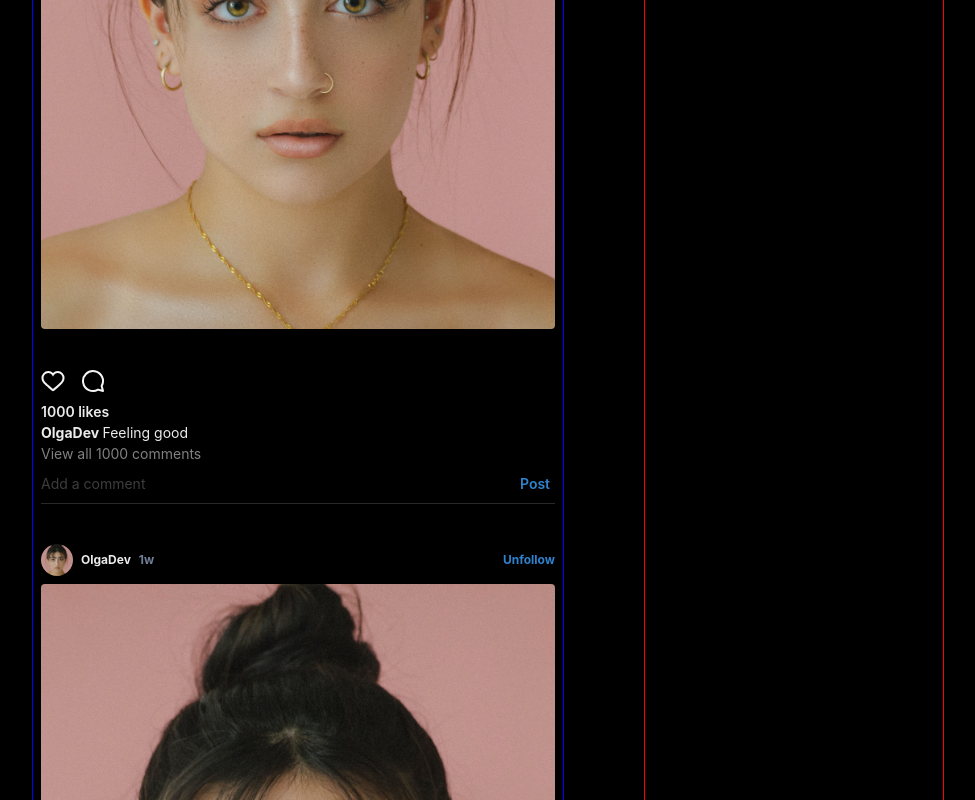
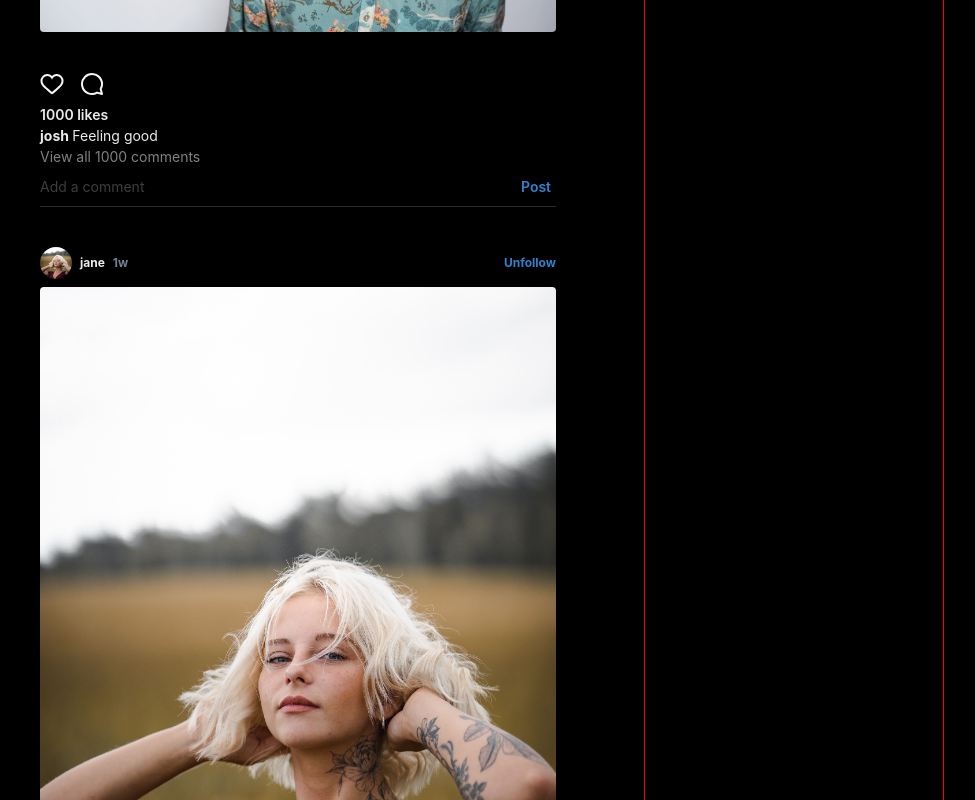
Before and after one commit to cvtqx/instaclone, a React (Vite) app: page / in a window 1280 px wide. Shown: the part 1340-2140 px from the top of the page, without its empty margins (232-1207 px from the left). Built offline with nearby package versions, Linux system fonts and the light colour scheme.

Commit message:
posts feed components design

```diff
--- a/src/components/FeedPosts/FeedPost.jsx
+++ b/src/components/FeedPosts/FeedPost.jsx
@@ -1,16 +1,16 @@
-import React from 'react'
 import PostHeader from './PostHeader'
 import { Box, Image } from '@chakra-ui/react'
 import PostFooter from './PostFooter'
 
-const FeedPost = () => {
+const FeedPost = ({ img, username, avatar }) => {
+
   return (
       <>
-          <PostHeader />
+          <PostHeader username={username} avatar={avatar} />
           <Box my={2} borderRadius={4} overflow={'hidden'}>
-              <Image src='/img1.png' alt='user profile pic'/>
+              <Image src={img} alt={username}/>
           </Box>
-          <PostFooter />
+          <PostFooter username={username}/>
           </>
   )
 }
--- a/src/components/FeedPosts/FeedPosts.jsx
+++ b/src/components/FeedPosts/FeedPosts.jsx
@@ -1,14 +1,40 @@
-import { Container } from '@chakra-ui/react'
-import React from 'react'
+import { Box, Container, Flex, Skeleton, SkeletonCircle, VStack } from '@chakra-ui/react'
+import {useState, useEffect} from 'react'
 import FeedPost from './FeedPost'
 
 const FeedPosts = () => {
+      const [isLoading, setIsLoading] = useState(true);
+
+    useEffect(() => {
+        setTimeout(() => {
+            setIsLoading(false)
+        }, 2000)
+    }, []);
+
   return (
       <Container maxW={"container.sm"} py={10} px={2}>
-          <FeedPost />
-          <FeedPost />
-          <FeedPost />
-          <FeedPost />
+          {isLoading && [0, 1, 2, 3].map((_, index) => (
+              <VStack key={index} gap={4} alignItems={'flex-start'} mb={10}>
+                  <Flex gap={2}>
+                      <SkeletonCircle size='10' />
+                      <VStack gap={2} alignItems={'flex-start'}>
+                          <Skeleton height='10px' w={'200px'} />
+                          <Skeleton height='10px' w={'200px'} />
+                      </VStack>
+                  </Flex>
+                  <Skeleton w={'full'}>
+                      <Box h={'500px'}>contents wrapped</Box>
+                  </Skeleton>
+              </VStack>
+          ))}
+          {!isLoading && (
+              <>
+                <FeedPost username='olgadev'img='/img1.png' avatar='/img1.png'/>
+                <FeedPost username='josh' img='/img2.png' avatar='/img2.png' />
+                <FeedPost username='jane' img='/img3.png' avatar='/img3.png' />
+                <FeedPost username='john' img='/img4.png' avatar='/img4.png' />
+              </>
+          )}
     </Container>
   )
 }
--- a/src/components/FeedPosts/PostFooter.jsx
+++ b/src/components/FeedPosts/PostFooter.jsx
@@ -1,8 +1,8 @@
 import { Box, Button, Flex, Input, InputGroup, InputRightElement, Text } from '@chakra-ui/react'
-import React, { useState } from 'react'
+import { useState } from 'react'
 import { NotificationsLogo, UnlikeLogo, CommentLogo } from '../../assets/constants'
 
-const PostFooter = () => {
+const PostFooter = ({username}) => {
     const [liked, setLiked] = useState(false);
     const [likes, setLikes] = useState(1000);
 
@@ -19,7 +19,7 @@ const PostFooter = () => {
   return (
       <Box my={10}>
           <Flex alignItems={'center'} gap={4} w={'full'} pt={0} mb={2} mt={4}>
-              <Box onClick={handleLike} cursor={'pointer'} fotnSize={18}>
+              <Box onClick={handleLike} cursor={'pointer'} fontSize={18}>
                   {!liked ? (<NotificationsLogo />) : (<UnlikeLogo />)}
               </Box>
               <Box cursor={'pointer'} fotnSize={18}>
@@ -30,7 +30,7 @@ const PostFooter = () => {
               {likes} likes
           </Text>
           <Text fontWeight={700} fontSize={'sm'}>
-              OlgaDev {" "}
+              {username} {" "}
               <Text as='span' fontWeight={400}>Feeling good</Text>
           </Text>
            <Text color={'gray'} fontSize={'sm'}>
--- a/src/components/FeedPosts/PostHeader.jsx
+++ b/src/components/FeedPosts/PostHeader.jsx
@@ -1,13 +1,13 @@
 import { Avatar, Box, Flex, Text } from '@chakra-ui/react'
 import React from 'react'
 
-const PostHeader = () => {
+const PostHeader = ({username, avatar}) => {
   return (
       <Flex justifyContent={'space-between'} alignItems={'center'} w={'full'} my={2}>
           <Flex alignItems={'center'} gap={2}>
-              <Avatar src='/img1.png' alt='user profile pic' size={'sm'} />
+              <Avatar src={avatar} alt='user profile pic' size={'sm'} />
               <Flex fontSize={12} fontWeight={'bold'} gap={2}>
-                  OlgaDev
+                  {username}
                   <Box color={'gray.500'}> 1w</Box>
               </Flex>
           </Flex>
--- a/src/pages/Homepage/Homepage.jsx
+++ b/src/pages/Homepage/Homepage.jsx
@@ -5,7 +5,7 @@ const Homepage = () => {
   return (
     <Container maxW={"container.lg"}>
       <Flex gap={20}>
-        <Box flex={2} py={10} border={'1px solid blue'}>
+        <Box flex={2} py={10}>
           <FeedPosts />
         </Box>
         <Box flex={3} mr={20} display={{base: 'none', lg: 'block'}} maxW={'300px'}border={'1px solid red'}>Suggested users</Box>
```
